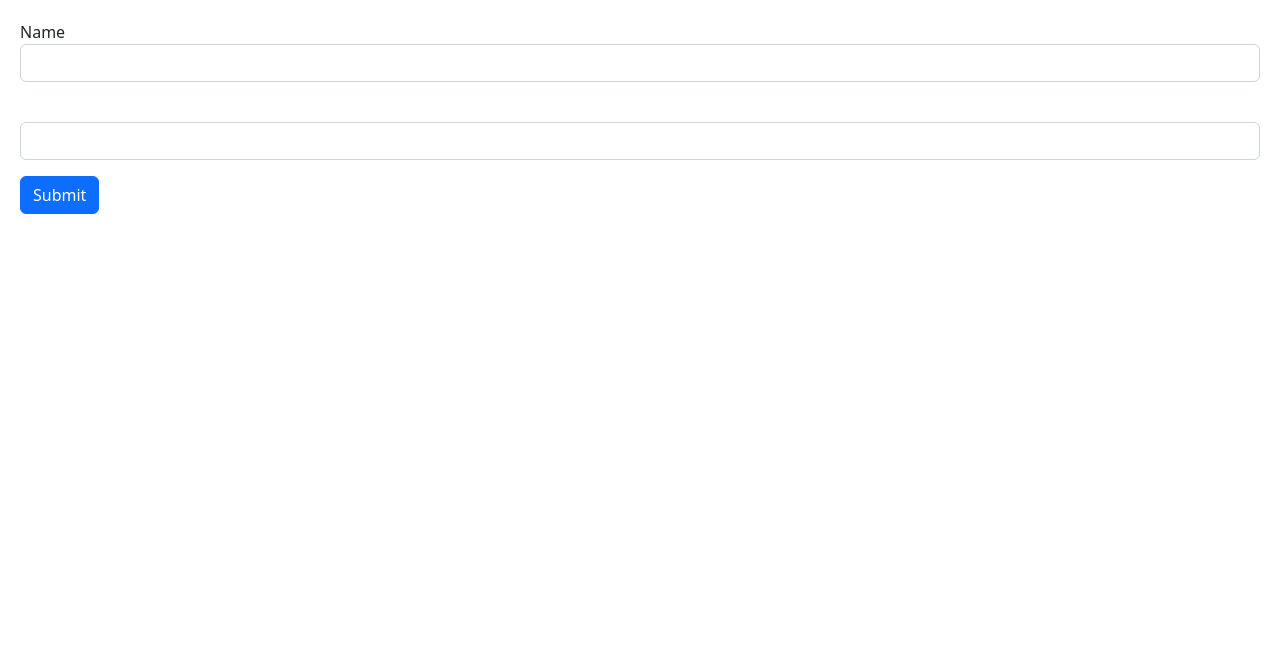
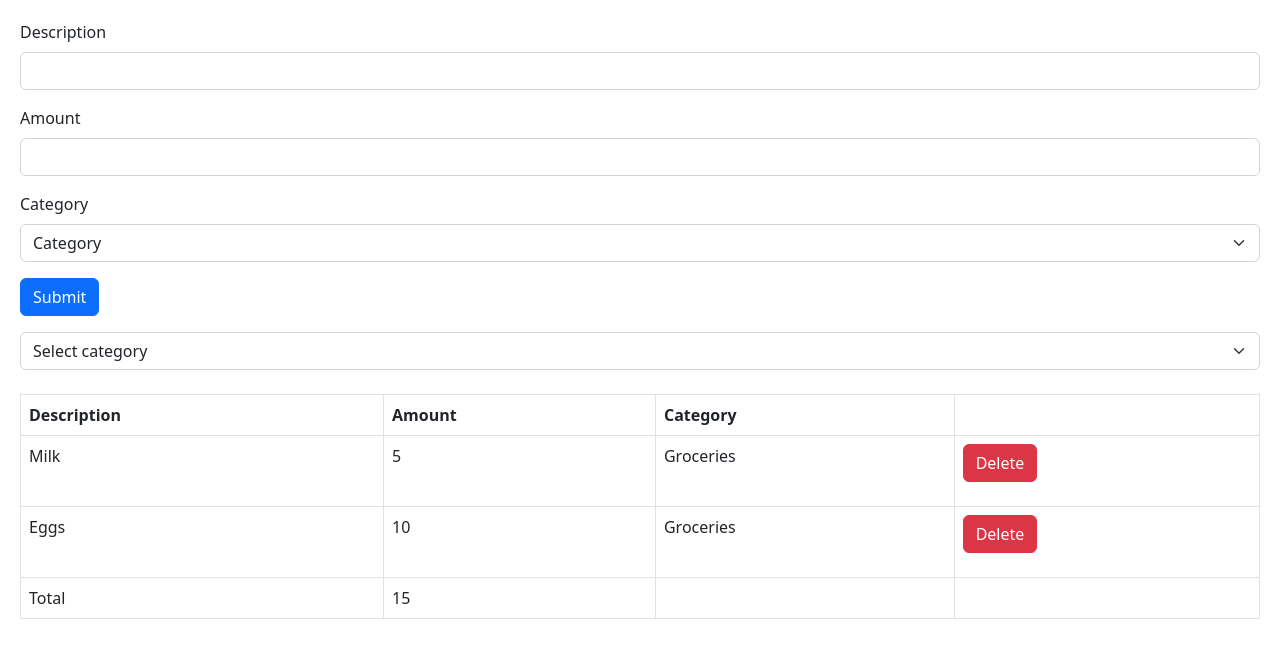
Before and after one commit to riddman/react-app, a React (Vite) app: page / in a window 1280 px wide. Shown: the top 658 px of the page. Built offline with nearby package versions, Linux system fonts and the light colour scheme.

Commit message:
Expences mini app

```diff
--- a/package.json
+++ b/package.json
@@ -9,6 +9,7 @@
     "preview": "vite preview"
   },
   "dependencies": {
+    "@hookform/resolvers": "^3.10.0",
     "@types/styled-components": "^5.1.34",
     "bootstrap": "^5.2.3",
     "immer": "^10.1.1",
@@ -16,7 +17,8 @@
     "react-dom": "^18.2.0",
     "react-hook-form": "^7.54.2",
     "react-icons": "^4.7.1",
-    "styled-components": "^6.1.13"
+    "styled-components": "^6.1.13",
+    "zod": "^3.24.1"
   },
   "devDependencies": {
     "@types/react": "^18.0.27",
--- a/src/components/Form.tsx
+++ b/src/components/Form.tsx
@@ -1,19 +1,34 @@
 import React, { useRef, useState } from 'react'
 import { FieldValues, useForm } from 'react-hook-form';
+import { z } from 'zod';
+import { zodResolver } from '@hookform/resolvers/zod';
 
-interface FormData {
-    name: string,
-    age: number
-}
+// interface FormData {
+//     name: string,
+//     age: number
+// }
+
+const schema = z.object({
+    name: z.string().min(3, 'The name field should be longer than 3 characters'),
+    age: z.number({invalid_type_error: 'Age field is required.'})
+        .min(18, 'Age must be at least 18')
+});
+
+type FormData = z.infer<typeof schema>;
 
 function Form() {
-    const { register, handleSubmit, formState: {errors} } = useForm<FormData>();
+    const {
+        register,
+        handleSubmit,
+        formState: { errors, isValid }
+    } = useForm<FormData>({resolver: zodResolver(schema)});
 
     const nameRef = useRef<HTMLInputElement>(null);
     const ageRef = useRef<HTMLInputElement>(null);
     const [person, setPerson] = useState({name: '', age: 0});
 
-    console.log(register('name', { required: true, minLength: 3} ));
+    // register('name', { required: true, minLength: 3} );
+    register('name');
 
     const onSubmit = (data: FieldValues) => console.log(data);
 
@@ -25,17 +40,17 @@ function Form() {
                     { ...register('name') }
                     // onChange={(event) => setPerson({...person, name: event.target.value})}
                     id="name" type="text" className="form-control" />
-                { errors.name?.type === 'required' && <p className="text-danger">The name field is required</p> }
-                { errors.name?.type === 'minLength' && <p className="text-danger">The name should be at least 3 characters</p> }
+                { errors.name && <p className="text-danger">{ errors.name.message }</p> }
             </div>
             <div className="mb-3">
-                <label htmlFor="age" className="form-label"></label>
+                <label htmlFor="age" className="form-label">Age</label>
                 <input
-                    { ...register('age') }
+                    { ...register('age', { valueAsNumber: true }) }
                     // onChange={(event) => setPerson({...person, age: parseInt(event.target.value)})}
                     id="age "type="number" className='form-control' />
+                    { errors.age && <p className="text-danger">{ errors.age.message }</p> }
             </div>
-            <button className="btn btn-primary" type="submit">Submit</button>
+            <button disabled={ !isValid } className="btn btn-primary" type="submit">Submit</button>
         </form>
     )
 }
--- /dev/null
+++ b/src/expenseTracker/App.tsx
@@ -0,0 +1,63 @@
+import AddExpenceForm from './components/AddExpenceForm';
+import ListExpences from './components/ListExpences';
+import { expenceType } from './types';
+import { useState } from 'react';
+
+export default () => {
+    const [expences, setExpences] = useState<expenceType[]>([
+        {
+            id: 1,
+            description: "Milk",
+            amount: 5.00,
+            categoryId: 1
+        },
+        {
+            id: 2,
+            description: "Eggs",
+            amount: 10.00,
+            categoryId: 1
+        }
+    ]);
+
+    const categories = [
+        {
+            id: 1,
+            name: "Groceries"
+        },
+        {
+            id: 2,
+            name: "Utilities"
+        },
+        {
+            id: 3,
+            name: "Entertainment"
+        }
+    ];
+
+    const addExpence = (expence: expenceType) => {
+        const result = [];
+        result.push(expence);
+
+        setExpences(
+            result.concat(expences)
+        );
+    };
+
+    const deleteExpence = (expence: expenceType) => {
+        setExpences(expences.filter((item) => item.id !== expence.id));
+    };
+
+    return (
+        <div>
+            <AddExpenceForm
+                categories={categories}
+                addExpence={addExpence}
+            />
+
+            <ListExpences
+                categories={categories}
+                expences={expences}
+                deleteExpence={deleteExpence} />
+        </div>
+    )
+}
--- /dev/null
+++ b/src/expenseTracker/components/AddExpenceForm.tsx
@@ -0,0 +1,76 @@
+import { FieldValues, useForm } from 'react-hook-form';
+import { z } from 'zod';
+import { zodResolver } from '@hookform/resolvers/zod';
+import { expenceType, categoryType } from '../types';
+
+interface Props {
+    addExpence: (data: expenceType) => void,
+    categories: categoryType[],
+}
+
+const schema = z.object({
+    description: z.string().min(3, 'The description field should be longer than 3 characters'),
+    amount: z.number({invalid_type_error: 'Amount field is required.'})
+        .min(0, 'Age must be bigger than 0'),
+    categoryId: z.number()
+});
+
+type FormData = z.infer<typeof schema>;
+
+export default ({addExpence, categories}:Props) => {
+    const {
+        register,
+        handleSubmit,
+        formState: { errors, isValid }
+    } = useForm<FormData>({resolver: zodResolver(schema)});
+
+    const onSubmit = (data: any) => {
+        data.id =  Date.now();
+        addExpence(data)
+    }
+
+    return (
+        <form onSubmit={handleSubmit(data => onSubmit(data))}>
+            <div className="mb-3">
+                <label htmlFor="description-input" className="form-label">Description</label>
+                <input
+                    { ...register('description') }
+                    className="form-control"
+                    id="description-input" />
+                { errors.description && <p className="text-danger">{ errors.description.message }</p> }
+            </div>
+
+            <div className="mb-3">
+                <label htmlFor="amount-input" className="form-label">Amount</label>
+                <input
+                    { ...register('amount', { valueAsNumber: true }) }
+                    className="form-control"
+                    id="amount-input" />
+                { errors.amount && <p className="text-danger">{ errors.amount.message }</p> }
+            </div>
+
+            <div className="mb-3">
+                <label htmlFor="category-input" className="form-label">Category</label>
+                <select
+                    { ...register('categoryId', { valueAsNumber: true }) }
+                    defaultValue=""
+                    className="form-select">
+                    <option value="">Category</option>
+                        {
+                            categories.map((category, index) => {
+                                return (
+                                    <option key={index} value={category.id}>{ category.name }</option>
+                                );
+                            })
+                        }
+                </select>
+
+                { errors.categoryId && <p className="text-danger">{ errors.categoryId.message }</p> }
+            </div>
+
+            <div>
+                <button type="submit" className="btn btn-primary mb-3">Submit</button>
+            </div>
+        </form>
+    );
+}
--- /dev/null
+++ b/src/expenseTracker/components/ListExpences.tsx
@@ -0,0 +1,96 @@
+
+import { categoryType, expenceType } from "../types";
+
+import { useState } from "react";
+
+interface Props {
+    categories: categoryType[],
+    expences: expenceType[],
+    deleteExpence: (expence: expenceType) => void
+};
+
+export default ({ categories, expences, deleteExpence }: Props ) => {
+    const [ categoryFilter, setFilter ] = useState('');
+
+    const handleChange = (event) => {
+        const value = event.target.value;
+        setFilter(value);
+        console.log("Selected value:", value);
+    };
+
+    const filteredItems = expences.filter(
+        item => !categoryFilter || (item.categoryId == parseInt(categoryFilter))
+    )
+
+    const catrgoryName = (categoryId: number): string => {
+        const category = categories.find(item => item.id == categoryId);
+
+        return category ? category.name : '';
+    }
+
+    const totalSum = filteredItems.reduce(
+        (accumulator, item) => accumulator + item.amount,
+        0
+    );
+
+    return (
+        <div>
+            <div>
+                <select
+                    value={categoryFilter}
+                    onChange={ handleChange }
+                    className="form-select" aria-label="Default select example">
+                    <option
+
+                        value="">Select category</option>
+                        {
+                            categories.map((category) => {
+                                return (
+                                    <option key={category.id} value={category.id}>{ category.name }</option>
+                                );
+                            })
+                        }
+                </select>
+            </div>
+            <br/>
+            <div>
+            <table className="table table-bordered">
+                <thead>
+                    <tr>
+                        <th scope="col">Description</th>
+                        <th scope="col">Amount</th>
+                        <th scope="col">Category</th>
+                        <th scope="col"></th>
+                    </tr>
+                </thead>
+                <tbody>
+                    {
+                        filteredItems.map((item, index) => {
+                            return (
+                                <tr key={index}>
+                                    <td>{ item.description }</td>
+                                    <td>{ item.amount }</td>
+                                    <td>{ catrgoryName(item.categoryId) }</td>
+                                    <td><button
+                                        type="submit"
+                                        className="btn btn-danger mb-3"
+                                        onClick={ () => deleteExpence(item) }
+                                        >Delete</button></td>
+                                </tr>
+                            );
+                        })
+                    }
+
+                        <tr>
+                            <td>Total</td>
+                            <td>{ totalSum }</td>
+                            <td></td>
+                            <td></td>
+                        </tr>
+
+                </tbody>
+                </table>
+            </div>
+        </div>
+    );
+}
--- /dev/null
+++ b/src/expenseTracker/types.ts
@@ -0,0 +1,11 @@
+export type categoryType = {
+    id: number;
+    name: string;
+};
+
+export type expenceType = {
+    id?: number,
+    description: string,
+    amount: number,
+    categoryId: number
+};
--- a/src/main.tsx
+++ b/src/main.tsx
@@ -1,11 +1,13 @@
 import React from 'react'
 import ReactDOM from 'react-dom/client';
 import App from './App';
+import ExpenceTracker from './expenseTracker/App';
 import 'bootstrap/dist/css/bootstrap.css';
 import './index.css';
 
 ReactDOM.createRoot(document.getElementById('root') as HTMLElement).render(
   <React.StrictMode>
-    <App />
+    {/* <App /> */}
+    <ExpenceTracker />
   </React.StrictMode>,
 )
```
Also changed, not shown: 2 other files (tests, documents, lock files or other folders).
